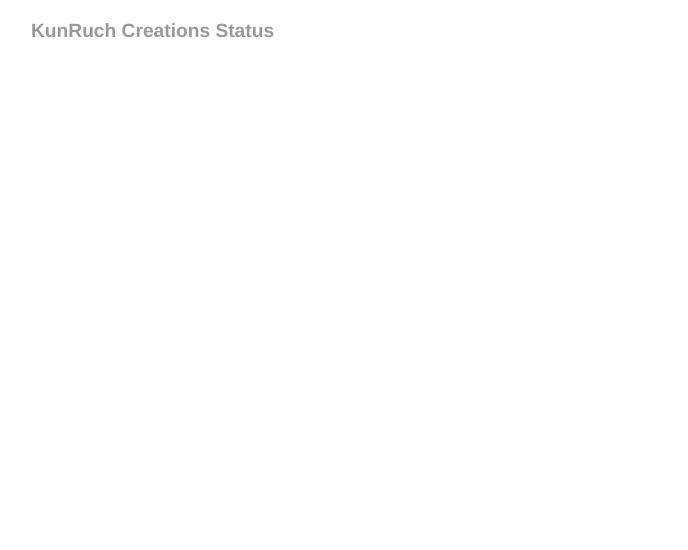
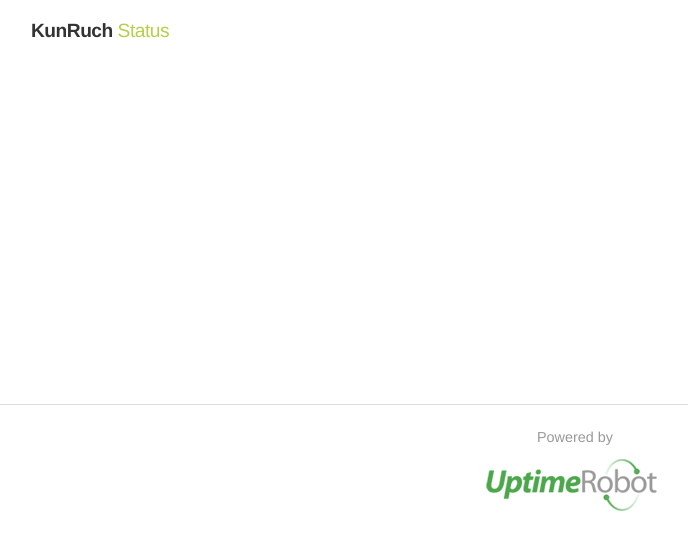
Before and after one commit to kunruch/status.kunruchcreations.com, a Jekyll site: the page built from index.html, in a window 1280 px wide. Shown: the top 550 px of the page, without its empty margins (65-753 px from the left). Built offline with Jekyll 4.4.1, drawn with Linux system fonts in a browser that asks for light colours; nearby versions of some CDN libraries.

Commit message:
More styling

```diff
--- a/_config.yml
+++ b/_config.yml
@@ -1,10 +1,5 @@
 # Site settings
-title: KunRuch Creations Status
-email: your-email@domain.com
-description: > # this means to ignore newlines until "baseurl:"
-  Write an awesome description for your new site here. You can edit this
-  line in _config.yml. It will appear in your document head meta (for
-  Google search results) and in your feed.xml site description.
+title: KunRuch
 baseurl: "" # the subpath of your site, e.g. /blog/
 url: "http://yourdomain.com" # the base hostname & protocol for your site
 twitter_username: jekyllrb
--- a/_includes/footer.html
+++ b/_includes/footer.html
@@ -1,7 +1,6 @@
 <footer class="site-footer">
-
   <div class="wrapper">
-
+    <p>Powered by</p>
+    <a href="https://uptimerobot.com/" target="_blank"><img src="/images/uptime-robot.png"/></a>
   </div>
-
 </footer>
--- a/_includes/header.html
+++ b/_includes/header.html
@@ -2,7 +2,7 @@
 
   <div class="wrapper">
 
-    <h1 id="site-title">{{ site.title }}</h1>
+    <h1 id="site-title">{{ site.title }} <span>Status</span></h1>
 
   </div>
 
--- a/_sass/_cards.scss
+++ b/_sass/_cards.scss
@@ -5,12 +5,13 @@
 .card {
   $card-border-color: $base-border-color;
   $card-border: 1px solid $card-border-color;
-  $card-background: lighten($card-border-color, 10);
+  $card-background: lighten($card-border-color, 20);
   $card-header-background: $card-background;
   $card-hover-background: lighten($card-background, 5);
   $card-image-background: #DBD199;
   $card-image-hover-background: lighten($card-image-background, 5);
-  $card-stats-color: lighten($base-accent-color, 10);
+  $card-stats-color: darken($light-green, 20);
+  $card-error-color: darken($light-red, 20);
 
   @include transition (all 0.2s ease-in-out);
   background-color: $card-background;
@@ -74,12 +75,46 @@
     h2 {
       font-size: 1.4em;
     }
+
+    span a {
+      font-weight: 300;
+      color: $medium-gray;
+      font-size: 0.9em;
+    }
   }
 
   .card-copy {
     padding: $base-spacing/2 $gutter/2;
-    font-size: .9em;
+    font-size: 1em;
     line-height: 1.5em;
+    @extend %clearfix;
+
+    .doughnut {
+      float: left;
+      border: 0.8em solid $card-error-color;
+      border-radius: 2em;
+      height: 2em;
+      width: 2em;
+      margin-right: $base-spacing/2;
+    }
+
+    .card-status {
+      text-transform: capitalize;
+      font-size: 2em;
+      line-height: 1;
+      font-weight: 700;
+      color: $card-error-color;
+    }
+
+    .up {
+      .doughnut {
+        border-color: $card-stats-color;
+      }
+
+      .card-status {
+        color: $card-stats-color;
+      }
+    }
 
     canvas {
       padding-right: $base-spacing;
--- a/css/main.scss
+++ b/css/main.scss
@@ -2,7 +2,6 @@
 # Only the main Sass file needs front matter (the dashes are enough)
 ---
 @charset "utf-8";
-
 
 // Import partials from `sass_dir` (defaults to `_sass`)
 @import
@@ -16,6 +15,10 @@
      @include outer-container;
 }
 
+#content {
+    min-height: 320px;
+}
+
 h1[id] {
     margin-top: 1em;
     margin-bottom: 0.5em;
@@ -24,5 +27,20 @@
 h1#site-title {
     font-size: 1.2em;
     margin-bottom: 1em;
+    font-weight: 700;
+    letter-spacing: -0.5px;
+
+    span {
+        color: darken($light-green, 30);
+        font-weight: 400;
+    }
+}
+
+footer {
+    font-size: 0.9em;
+    text-align: center;
     color: $medium-gray;
+    border-top: 1px solid $light-gray;
+    padding: $base-spacing;
+    margin-top: $base-spacing;
 }
--- a/index.html
+++ b/index.html
@@ -8,14 +8,20 @@
     <div class="card">
       <div class="card-header">
         <h2><a href="{{ this.url }}" target="_blank">{{ friendlyname }}</a></h2>
+        <span><a href="{{ this.url }}" target="_blank">{{ this.url }}</a><span>
       </div>
       <div class="card-copy">
-        <p>Status: {{ this.status }}</p>
-        <strong>Response Time</strong>
-        <canvas id="canvas" width="300" height="120"></canvas>
+         <p><strong>Current Status</strong></p>
+         <div class="{{ this.status }}">
+          <div class="doughnut"></div><div class="card-status">{{ this.status }}</div>
+         </div>
+      </div>
+      <div class="card-copy">
+        <p><strong>Response Time</strong></p>
+        <canvas id="canvas" width="300" height="60"></canvas>
       </div>
       <div class="card-stats">
-        <strong>Uptime</strong>
+        <p><strong>Uptime</strong></p>
         <ul>
           <li>{{ this.alltimeuptimeratio }}%<span>Day</span></li>
           <li>{{ this.customuptimeratio }}%<span>Week</span></li>
--- a/scripts/uptime.js
+++ b/scripts/uptime.js
@@ -5,7 +5,7 @@
 
     //credit: http://creatiface.github.io/personal-portfolio/
     (function () {
-        var uptimeRobotAPI = 'http://api.uptimerobot.com/getMonitors?apiKey=' + apiKey + '&responseTimes=1&responseTimesAverage=180&customUptimeRatio=7&format=json&noJsonCallback=1';
+        var uptimeRobotAPI = 'http://api.uptimerobot.com/getMonitors?apiKey=' + apiKey + '&responseTimes=1&responseTimesAverage=120&customUptimeRatio=7&format=json&noJsonCallback=1';
          console.log(uptimeRobotAPI);
         function setSiteStatusTemplate() {
             var projectData = JSON.parse(sessionStorage.getItem('siteStatus')),
@@ -38,7 +38,7 @@
 
     function getStatusFromCode(code) {
         if(code == 0) return "paused";
-        if(code == 1) return "N/A";
+        if(code == 1) return "not available";
         if(code == 2) return "up";
         if(code == 8) return "seems down";
         if(code == 9) return "down";
@@ -50,12 +50,12 @@
           datasets : [
             {
               label: "My First dataset",
-              fillColor : "rgba(220,220,220,0.2)",
-              strokeColor : "rgba(220,220,220,1)",
-              pointColor : "rgba(220,220,220,1)",
+              fillColor : "rgba(237,194,64,0.2)",
+              strokeColor : "rgba(237,194,64,1)",
+              pointColor : "rgba(237,194,64,1)",
               pointStrokeColor : "#fff",
               pointHighlightFill : "#fff",
-              pointHighlightStroke : "rgba(220,220,220,1)",
+              pointHighlightStroke : "rgba(237,194,64,1)",
               data : []
             }
           ]
@@ -71,7 +71,8 @@
 
         var ctx = document.getElementById("canvas").getContext("2d");
         new Chart(ctx).Line(lineChartData, {
-          responsive: true
+          responsive: true,
+          tooltipTemplate: "<%= value %> milliseconds",
         });
     }
 });
```
Also changed, not shown: images/uptime-robot.png (added).
